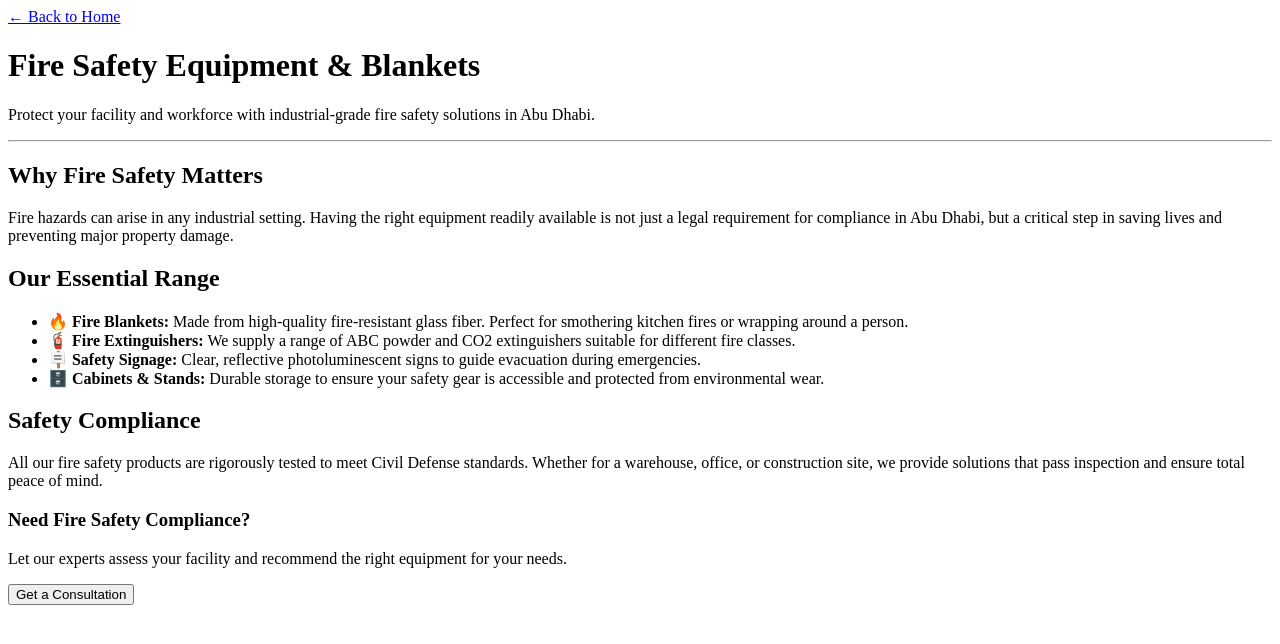
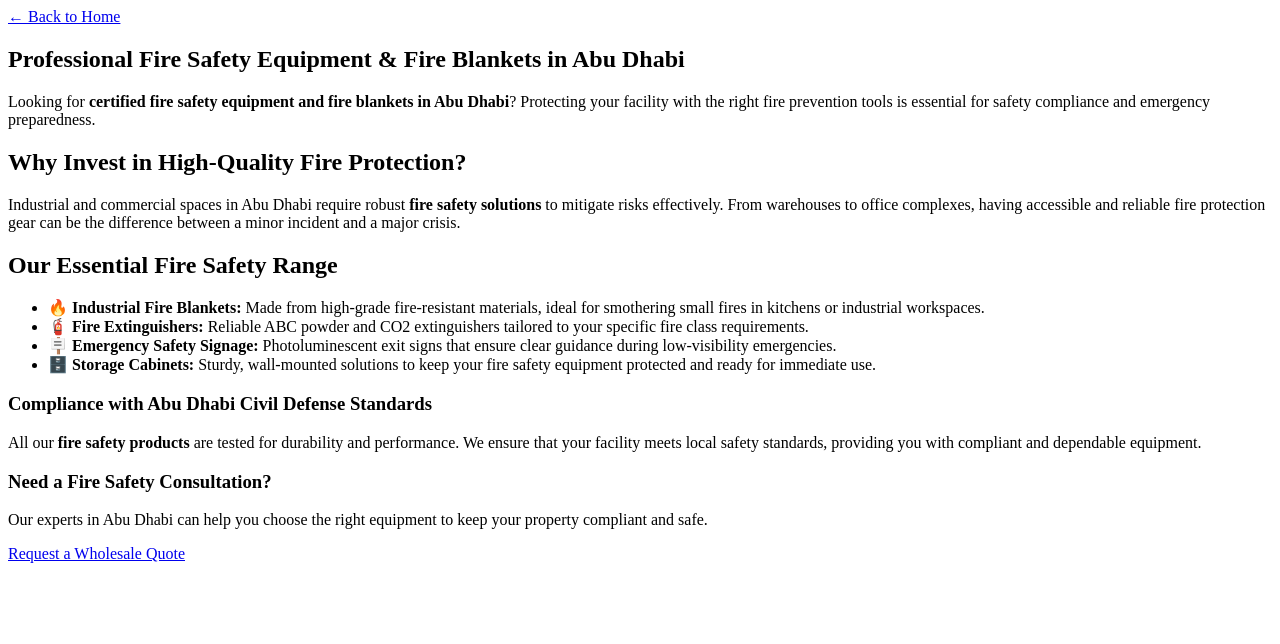
Before and after one commit to clearwaytoolsonline-svg/clearway-blog, a Next.js app: page /blog/fire-safety-equipment-abu-dhabi in a window 1280 px wide. Shown: the top 644 px of the page. Built offline with nearby package versions, Linux system fonts and the light colour scheme.

Commit message:
Update page.js

```diff
--- a/app/blog/fire-safety-equipment-abu-dhabi/page.js
+++ b/app/blog/fire-safety-equipment-abu-dhabi/page.js
@@ -1,53 +1,55 @@
 export default function FireSafetyBlog() {
   return (
     <main className="min-h-screen bg-white text-slate-900 font-sans">
-      <div className="max-w-4xl mx-auto py-16 px-6">
-        {/* Breadcrumb */}
+      <article className="max-w-4xl mx-auto py-16 px-6">
+
         <a href="/" className="text-emerald-600 font-bold text-sm hover:underline">← Back to Home</a>
 
-        {/* Title Section */}
-        <h1 className="text-5xl font-extrabold mt-6 mb-8 tracking-tight">Fire Safety Equipment & Blankets</h1>
+        {/* H1 Tag - Main Keyword Included */}
+        <h1 className="text-4xl md:text-5xl font-extrabold mt-6 mb-8 tracking-tight">
+          Professional Fire Safety Equipment & Fire Blankets in Abu Dhabi
+        </h1>
 
-        {/* Content */}
-        <article className="prose prose-lg text-slate-700 leading-relaxed">
-          <p className="text-xl mb-6 font-medium text-slate-900">
-            Protect your facility and workforce with industrial-grade fire safety solutions in Abu Dhabi.
+        <div className="prose prose-lg text-slate-700 leading-relaxed max-w-none">
+          {/* Introduction with Keywords */}
+          <p className="text-xl mb-6 text-slate-900">
+            Looking for <strong>certified fire safety equipment and fire blankets in Abu Dhabi</strong>?
+            Protecting your facility with the right fire prevention tools is essential for safety compliance and emergency preparedness.
           </p>
 
-          <hr className="my-8" />
-
-          <h2 className="text-2xl font-bold text-slate-900">Why Fire Safety Matters</h2>
+          <h2 className="text-2xl font-bold text-slate-900 mt-10">Why Invest in High-Quality Fire Protection?</h2>
           <p>
-            Fire hazards can arise in any industrial setting. Having the right equipment readily available
-            is not just a legal requirement for compliance in Abu Dhabi, but a critical step in saving
-            lives and preventing major property damage.
+            Industrial and commercial spaces in Abu Dhabi require robust <strong>fire safety solutions</strong> to mitigate
+            risks effectively. From warehouses to office complexes, having accessible and reliable fire protection
+            gear can be the difference between a minor incident and a major crisis.
           </p>
 
-          <h2 className="text-2xl font-bold mt-8">Our Essential Range</h2>
-          <ul className="space-y-4 mt-4">
-            <li>🔥 <strong>Fire Blankets:</strong> Made from high-quality fire-resistant glass fiber. Perfect for smothering kitchen fires or wrapping around a person.</li>
-            <li>🧯 <strong>Fire Extinguishers:</strong> We supply a range of ABC powder and CO2 extinguishers suitable for different fire classes.</li>
-            <li>🪧 <strong>Safety Signage:</strong> Clear, reflective photoluminescent signs to guide evacuation during emergencies.</li>
-            <li>🗄️ <strong>Cabinets & Stands:</strong> Durable storage to ensure your safety gear is accessible and protected from environmental wear.</li>
+          <h2 className="text-2xl font-bold text-slate-900 mt-10">Our Essential Fire Safety Range</h2>
+          <ul className="space-y-3 mt-4">
+            <li>🔥 <strong>Industrial Fire Blankets:</strong> Made from high-grade fire-resistant materials, ideal for smothering small fires in kitchens or industrial workspaces.</li>
+            <li>🧯 <strong>Fire Extinguishers:</strong> Reliable ABC powder and CO2 extinguishers tailored to your specific fire class requirements.</li>
+            <li>🪧 <strong>Emergency Safety Signage:</strong> Photoluminescent exit signs that ensure clear guidance during low-visibility emergencies.</li>
+            <li>🗄️ <strong>Storage Cabinets:</strong> Sturdy, wall-mounted solutions to keep your fire safety equipment protected and ready for immediate use.</li>
           </ul>
 
-          <h2 className="text-2xl font-bold mt-8">Safety Compliance</h2>
+          <h3 className="text-xl font-bold text-slate-900 mt-8">Compliance with Abu Dhabi Civil Defense Standards</h3>
           <p>
-            All our fire safety products are rigorously tested to meet Civil Defense standards. Whether
-            for a warehouse, office, or construction site, we provide solutions that pass inspection
-            and ensure total peace of mind.
+            All our <strong>fire safety products</strong> are tested for durability and performance. We ensure that
+            your facility meets local safety standards, providing you with compliant and dependable equipment.
           </p>
-        </article>
+        </div>
 
-        {/* Call to Action */}
+        {/* SEO Focused Call to Action */}
         <div className="mt-12 p-8 bg-slate-900 text-white rounded-2xl">
-          <h3 className="text-2xl font-bold mb-2">Need Fire Safety Compliance?</h3>
-          <p className="text-slate-300 mb-6">Let our experts assess your facility and recommend the right equipment for your needs.</p>
-          <button className="bg-amber-500 text-slate-900 px-6 py-3 font-bold rounded-lg hover:bg-amber-400 transition">
-            Get a Consultation
-          </button>
+          <h3 className="text-2xl font-bold mb-2">Need a Fire Safety Consultation?</h3>
+          <p className="text-slate-300 mb-6">
+            Our experts in Abu Dhabi can help you choose the right equipment to keep your property compliant and safe.
+          </p>
+          <a href="/" className="inline-block bg-amber-500 text-slate-900 px-6 py-3 font-bold rounded-lg hover:bg-amber-400 transition">
+            Request a Wholesale Quote
+          </a>
         </div>
-      </div>
+      </article>
     </main>
   );
 }
```
